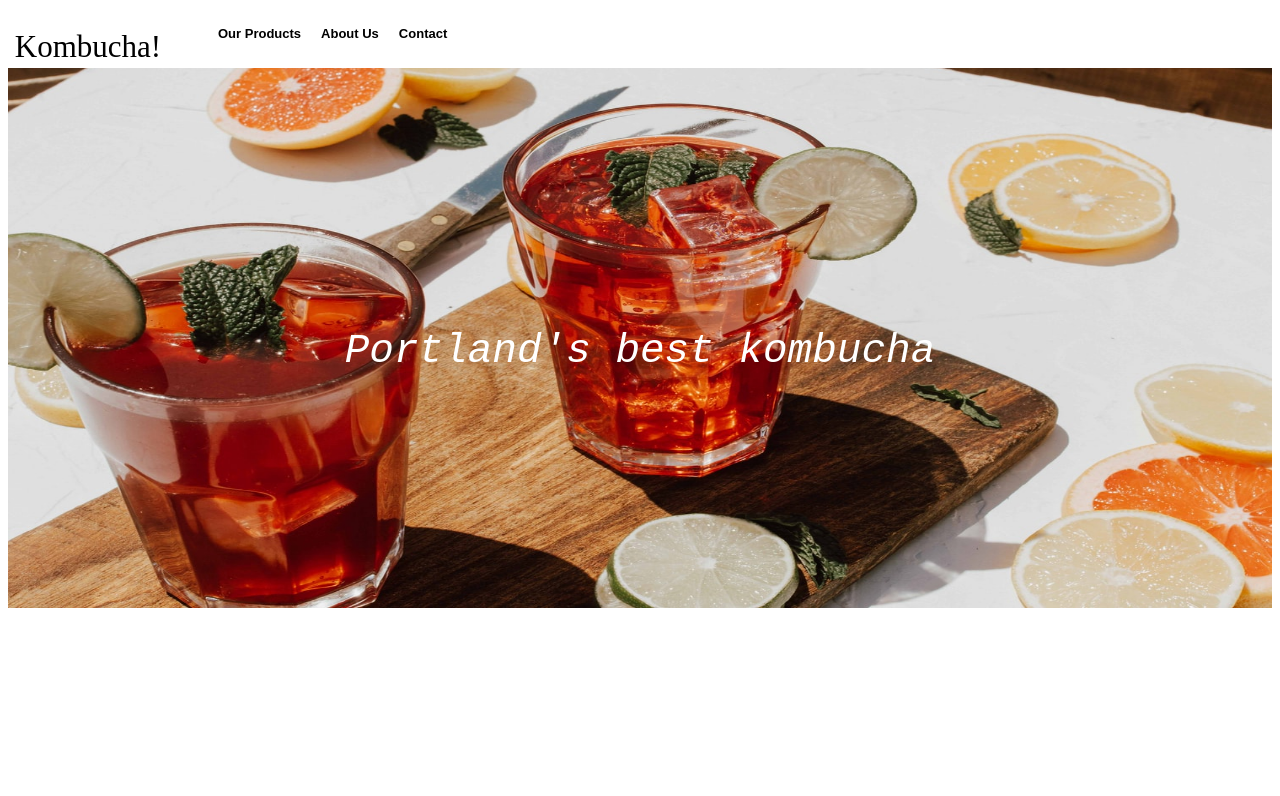
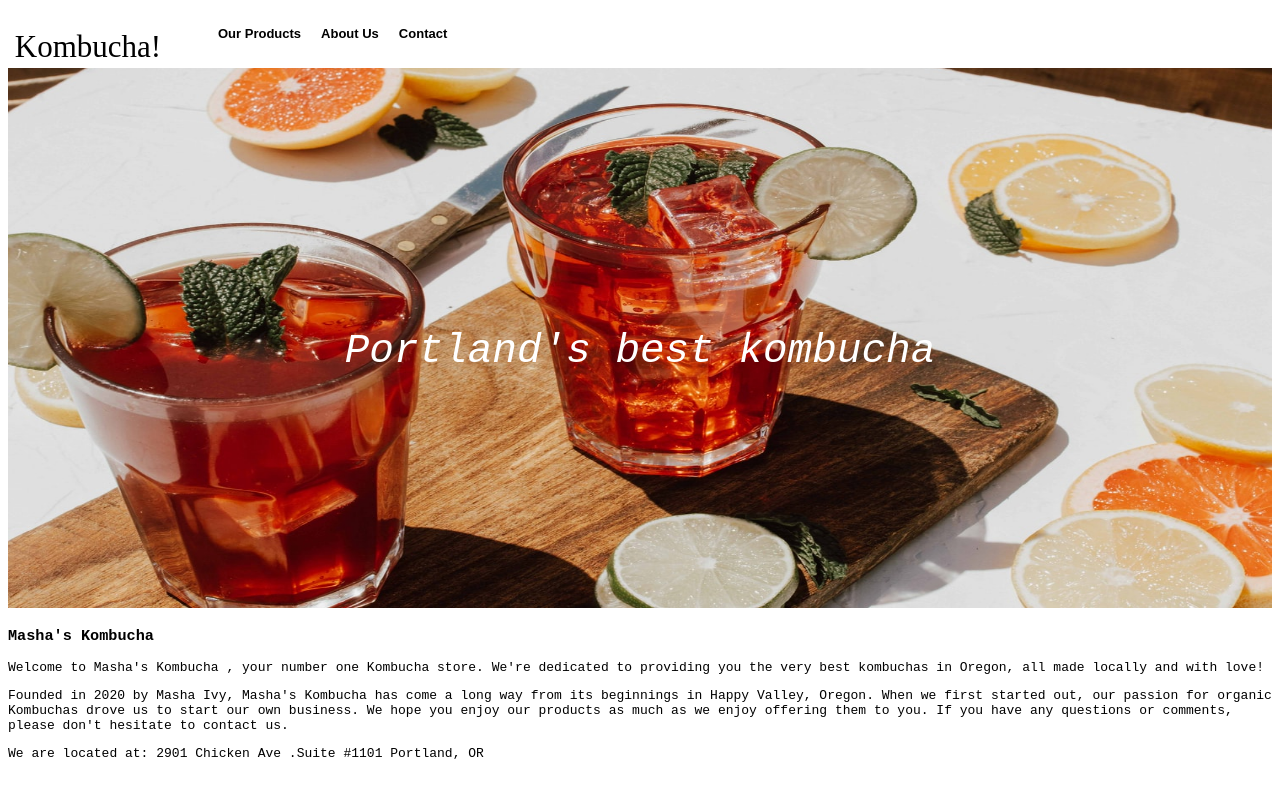
Before and after one commit to mashachicken/kombucha_store_statefull, a React (Create React App) app: page /#/about-us in a window 1280 px wide. Before the commit this address led to /#/. Shown: the top 796 px of the page. Built offline with nearby package versions, Linux system fonts and the light colour scheme.

Commit message:
add an about us page

```diff
--- /dev/null
+++ b/src/AboutUs.jsx
@@ -0,0 +1,21 @@
+import React from 'react';
+
+function AboutUs() {
+const text = {
+  fontFamily: 'Monospace'
+}
+  return (
+    <div style={text}>
+<h3>Masha's Kombucha</h3>
+<p>Welcome to Masha's Kombucha , your number one Kombucha store.
+We're dedicated to providing you the very best kombuchas in Oregon, all made locally and with love!</p>
+
+
+<p>Founded in 2020 by Masha Ivy, Masha's Kombucha  has come a long way from its beginnings in Happy Valley, Oregon. When we first started out, our passion for organic Kombuchas drove us to start our own business.
+
+
+We hope you enjoy our products as much as we enjoy offering them to you. If you have any questions or comments, please don't hesitate to contact us.</p>
+<p> We are located at: 2901 Chicken Ave .Suite #1101 Portland, OR</p>
+</div>
+)}
+export default AboutUs
--- a/src/App.js
+++ b/src/App.js
@@ -4,7 +4,7 @@ import Kombuchas from './Kombuchas'
 import NewKombucha from './NewKombucha';
 import { Switch, Route } from 'react-router-dom';
 import BodyImage from './BodyImage';
-
+import AboutUs from './AboutUs'
 
 function App(){
   return (
@@ -17,6 +17,7 @@ function App(){
         <Route path='/all-products' component={Kombuchas} />
         <Route path='/{f.name}' component={Kombuchas} />
         <Route path='/new-kombucha' component={NewKombucha} />
+        <Route path='/about-us' component={AboutUs} />
     </Switch>
     </div>
   );
--- a/src/Kombuchas.jsx
+++ b/src/Kombuchas.jsx
@@ -2,15 +2,10 @@ import React from 'react';
 import { Link } from 'react-router-dom';
 import NewKombucha from './NewKombucha';
 
-
 function Kombuchas() {
-
-  const ulStyle = {
-
-
-};
-
-
+  const font = {
+    fontFamily: 'Monospace'
+  }
   const flavors  = [
     {
       flavor: 'original',
@@ -25,12 +20,9 @@ function Kombuchas() {
     }
   ];
 
-
   return (
-    <div >
-
-
-    <ul style={ulStyle}>
+    <div style={font}>
+    <ul>
     {flavors.map((flav,i) => (
      <a key={i} href={`http://localhost:3000/#/${flav.flavor}`}>
        <li key={i}> {flav.flavor} </li>
--- a/src/Nav.jsx
+++ b/src/Nav.jsx
@@ -1,6 +1,7 @@
 import React from 'react';
 import { Link } from 'react-router-dom';
 import Kombuchas from './Kombuchas';
+import AboutUs from './AboutUs';
 
 
 function Nav() {
--- a/src/NewKombucha.jsx
+++ b/src/NewKombucha.jsx
@@ -5,7 +5,7 @@ function NewKombucha() {
   return (
   <form>
   <label>
-  Flavor:
+  <p>Suggest a custom flavor:</p>
   <input type="text" className="flavor" />
   </label>
   <input type="submit" value="Submit" />
```
